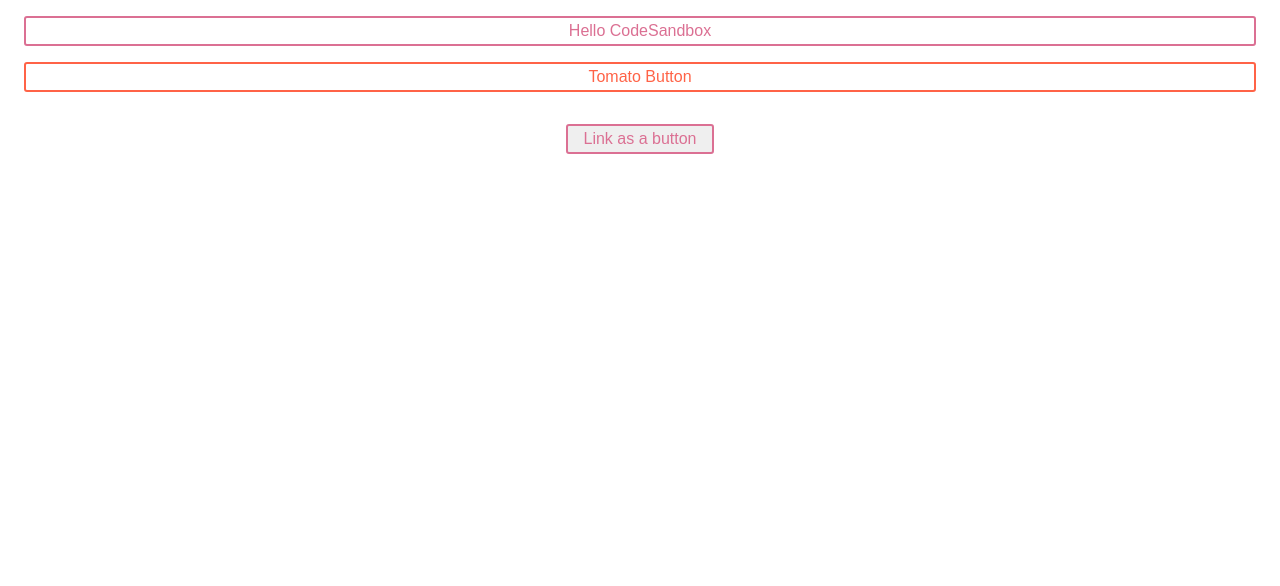
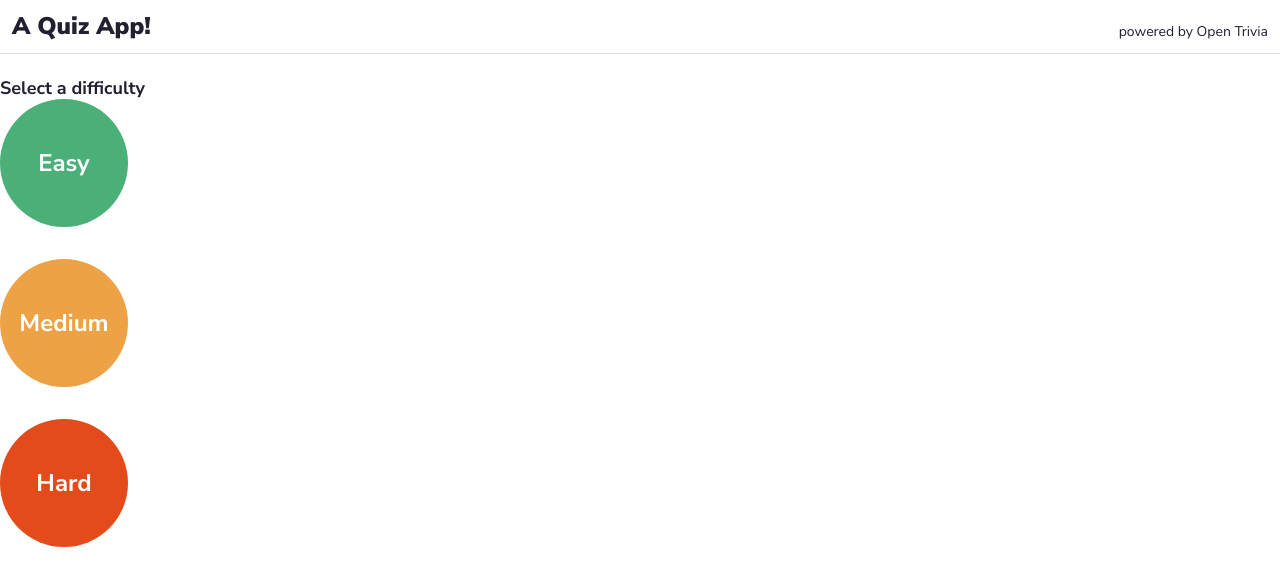
Before and after one commit to Guilleandmont/react-ts-quiz, a React (Create React App) app: page / in a window 1280 px wide. Shown: the top 586 px of the page. Built offline with nearby package versions, Linux system fonts and the light colour scheme.

Commit message:
started working on home page

```diff
--- a/package.json
+++ b/package.json
@@ -9,9 +9,11 @@
   ],
   "main": "src/index.tsx",
   "dependencies": {
+    "@types/react-router-dom": "5.1.7",
     "@types/styled-components": "5.1.9",
     "react": "17.0.2",
     "react-dom": "17.0.2",
+    "react-router-dom": "5.2.0",
     "react-scripts": "4.0.0",
     "styled-components": "5.2.3"
   },
--- a/src/App.tsx
+++ b/src/App.tsx
@@ -1,37 +1,13 @@
 import "./styles.css";
-import styled  from "styled-components"
-
-const Button = styled.div`
-  color: palevioletred;
-  font-size: 1em;
-  margin: 1em;
-  padding: 0.25em 1em;
-  border: 2px solid palevioletred;
-  border-radius: 3px;
-
-`;
-
-
-const TomatoButton = styled(Button)`
-  font-size: 1em;
-  margin: 1em;
-  padding: 0.25em 1em;
-  border: 2px solid palevioletred;
-  border-radius: 3px;
-  color: tomato;
-  border-color: tomato;
-
-  ${Button}:hover & {
-    background-color: #903030;
-  }
-`
+import { BrowserRouter as Router, Route } from "react-router-dom";
+import Home from "./Home";
 
 export default function App() {
   return (
-    <div className="App">
-      <Button>Hello CodeSandbox</Button>
-      <TomatoButton >Tomato Button</TomatoButton>
-      <Button as="button">Link as a button</Button>
-    </div>
+    <Router>
+      <Route>
+        <Home />
+      </Route>
+    </Router>
   );
 }
--- /dev/null
+++ b/src/Difficulty.tsx
@@ -0,0 +1,45 @@
+import { FC } from "react";
+import styled from "styled-components";
+
+interface difficultyProps {
+  children: string;
+  level: string;
+  selectDifficulty: (level: string) => void;
+}
+
+const DiffButton = styled.button<difficultyProps>`
+  border-style: none;
+  border-radius: 50%;
+  color: white;
+  width: 8rem;
+  height: 8rem;
+  margin-bottom: 2rem;
+  font-size: 1.5rem;
+  font-weight: 700;
+  cursor: pointer;
+  background-color: ${({ children }) => {
+    switch (children) {
+      case "Easy":
+        return "#4AB078";
+      case "Medium":
+        return "#EEA246";
+      case "Hard":
+        return "#E34C1A";
+    }
+  }};
+
+  &:hover {
+  }
+`;
+
+const Difficulty: FC<difficultyProps> = ({
+  children,
+  level,
+  selectDifficulty
+}) => {
+  return (
+    <DiffButton onClick={() => selectDifficulty(level)}>{children}</DiffButton>
+  );
+};
+
+export default Difficulty;
--- /dev/null
+++ b/src/Home.tsx
@@ -0,0 +1,29 @@
+import Difficulty from "./Difficulty";
+
+const Home = () => {
+  return (
+    <>
+      <header>
+        <h1>A Quiz App!</h1>
+        <p className="small">powered by Open Trivia</p>
+      </header>
+      <main>
+        <h2>Select a difficulty</h2>
+        <Difficulty selectDifficulty={() => console.log("cool")} level={"easy"}>
+          Easy
+        </Difficulty>
+        <Difficulty
+          selectDifficulty={() => console.log("cool")}
+          level={"medium"}
+        >
+          Medium
+        </Difficulty>
+        <Difficulty selectDifficulty={() => console.log("cool")} level={"hard"}>
+          Hard
+        </Difficulty>
+      </main>
+    </>
+  );
+};
+
+export default Home;
--- a/src/styles.css
+++ b/src/styles.css
@@ -1,4 +1,39 @@
-.App {
-  font-family: sans-serif;
-  text-align: center;
+@import url("https://fonts.googleapis.com/css2?family=Nunito+Sans:wght@400;700;900&display=swap");
+
+* {
+  box-sizing: none;
+  margin: 0;
+  padding: 0;
+  line-height: 1.2;
+  font-family: "Nunito Sans", sans-serif;
+  color: #202030;
 }
+
+header {
+  display: flex;
+  align-items: flex-end;
+  flex-flow: row wrap;
+  justify-content: space-between;
+  padding: 0.75rem;
+  margin-bottom: 1.5rem;
+  border-bottom: 0.1rem solid #dbdde1;
+}
+
+main {
+  display: flex;
+  flex-direction: column;
+}
+
+h1 {
+  font-weight: 900;
+  font-size: 1.5rem;
+}
+
+h2 {
+  font-weight: 700;
+  font-size: 1.125rem;
+}
+
+.small {
+  font-size: 0.875rem;
+}
```
